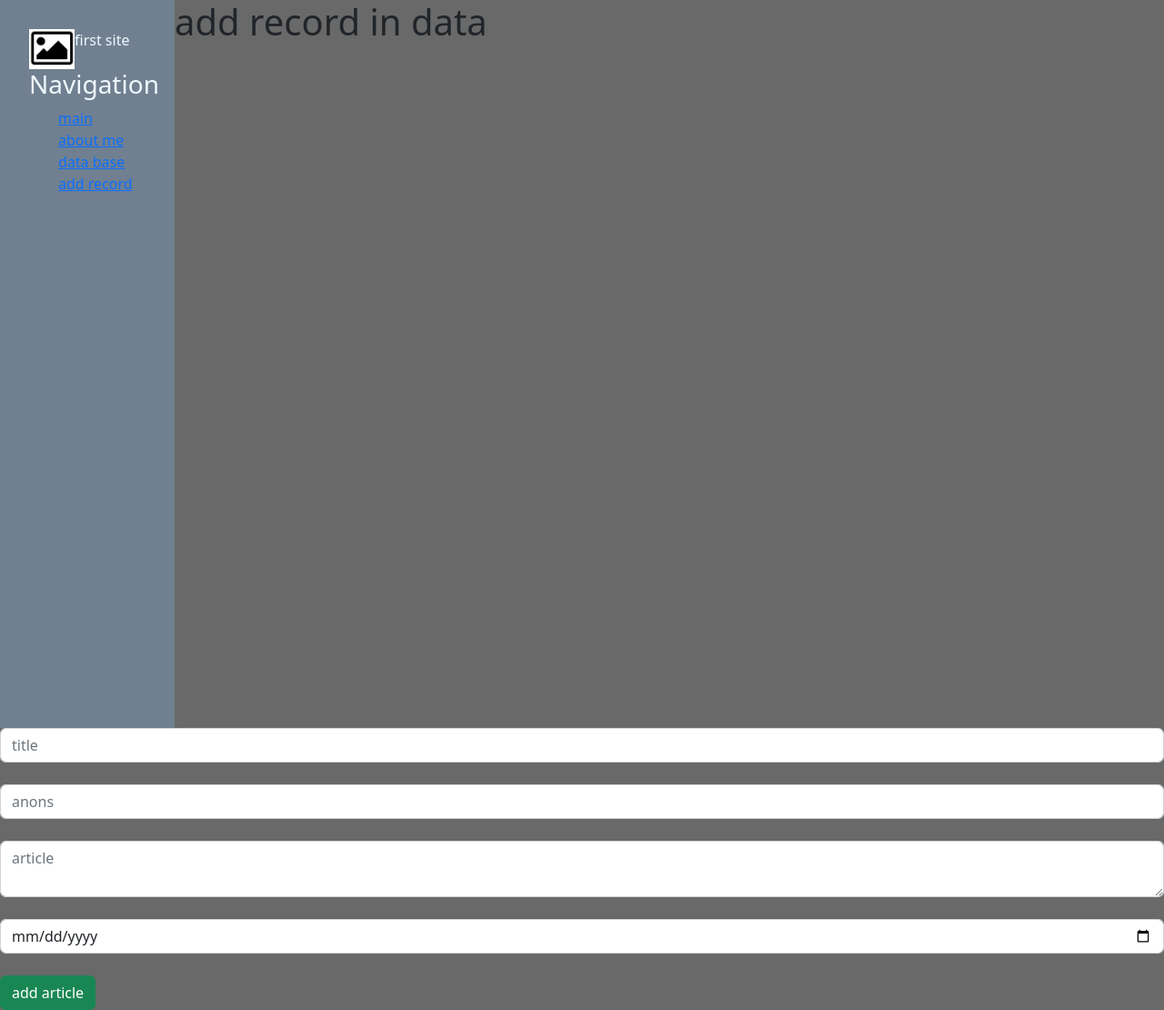
After one commit to 034qwe/django_testsite, a Django app: page /news/add in a window 1280 px wide. The commit adds this page. Shown: the whole page at 91% size. Run offline with Django 4.2, Linux system fonts and the light colour scheme; some libraries are stand-ins or nearby versions.

Commit message:
database and start func add record in database

```diff
--- /dev/null
+++ b/webproject/data/templates/data/add.html
@@ -0,0 +1,17 @@
+{% extends 'main/layout.html' %}
+
+
+{% block title %}add record in data {% endblock %}
+
+{% block string %}
+    <div class="features">
+        <h1>add record in data</h1>
+        <form method="post">
+            <input type="text" placeholder="title" class="form-control"><br>
+            <input type="text" placeholder="anons" class="form-control"><br>
+            <textarea class="form-control" placeholder="article"></textarea><br>
+            <input type="date" placeholder="date" class="form-control"><br>
+            <button class="btn btn-success" type="submit">add article</button><br>
+        </form>
+    </div>
+{% endblock %}
--- a/webproject/data/urls.py
+++ b/webproject/data/urls.py
@@ -4,4 +4,5 @@ from django.urls import path
 
 urlpatterns = [
     path('',views.data,name='data'),
+    path('add',views.add,name='create'),
 ]
--- a/webproject/data/views.py
+++ b/webproject/data/views.py
@@ -1,7 +1,12 @@
 from django.shortcuts import render
-
+from .models import Articles
 
 # Create your views here.
 
 def data(request):
-    return render(request,'data/data.html')
+    data_articles=Articles.objects.all()
+    return render(request,'data/data.html',{"data_art":data_articles})
+
+
+def add(request):
+    return render(request,'data/add.html')
--- a/webproject/main/static/main/css/main.css
+++ b/webproject/main/static/main/css/main.css
@@ -24,3 +24,9 @@ aside ul li:hover,aside ul a:hover {
     color: brown;
     text-decoration: none;
 }
+
+div.alert-warning {
+    float: left;
+    width: 1000px;
+
+}
--- a/webproject/main/templates/main/layout.html
+++ b/webproject/main/templates/main/layout.html
@@ -19,7 +19,7 @@
             <a href="/"><li>main</li></a>
             <a href="/me"><li>about me</li></a>
             <a href="/news"><li>data base</li></a>
-
+            <a href="news/add"><li>add record</li></a>
         </ul>
     </aside>
     <main>
```
Also changed, not shown: webproject/data/templates/data/data.html (+6 -1 lines).
